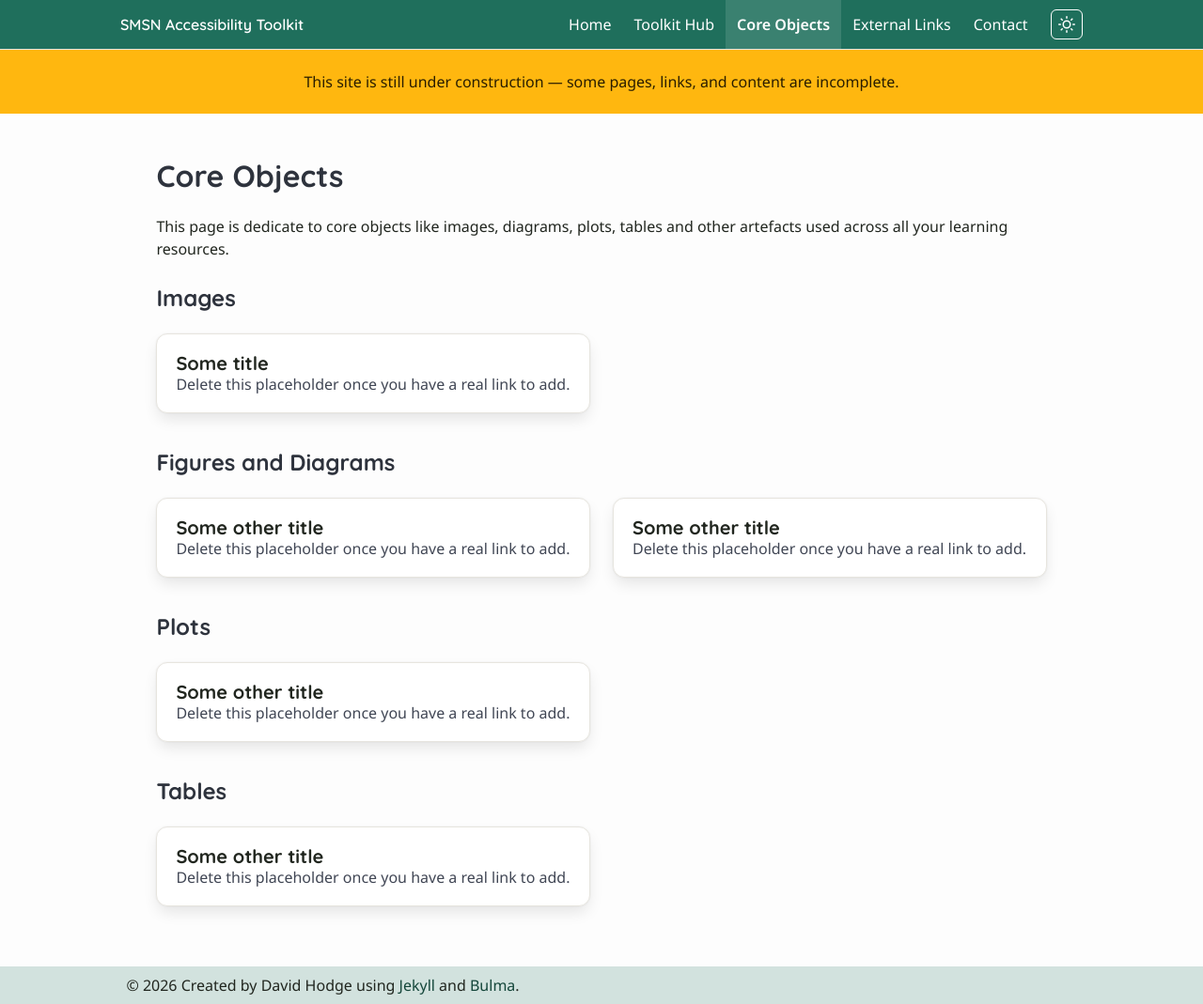
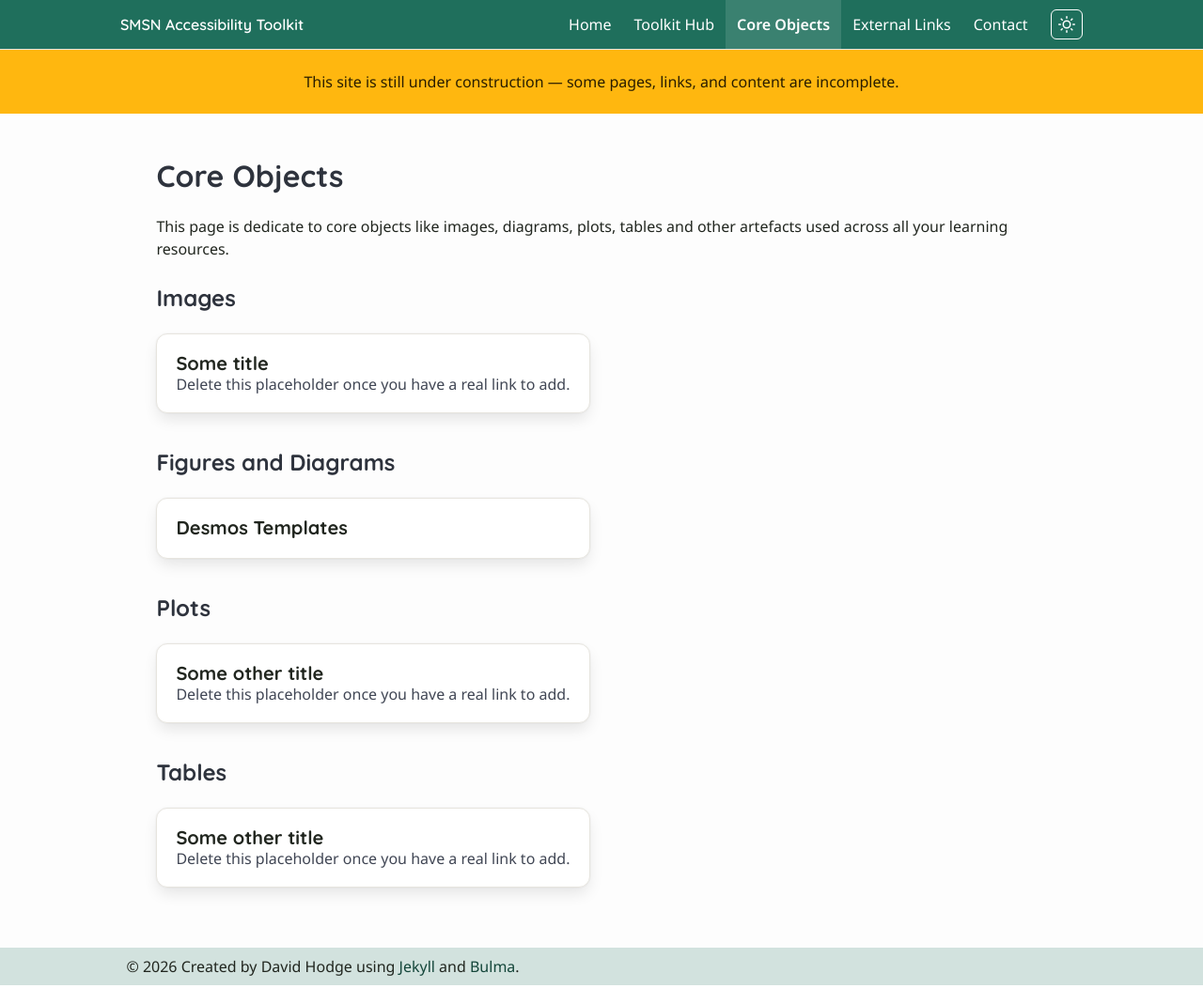
Before and after one commit to smsn-toolkit/smsn-toolkit.github.io, a Jekyll site: the page built from core-objects.md, in a window 1280 px wide. Shown: the whole page at 94% size. Built offline with Jekyll 4.4.1, drawn with Linux system fonts in a browser that asks for light colours.

Commit message:
Update core.yml
Added the link to Desmos templates in Figures and Diagrams section.

```diff
--- a/_data/core.yml
+++ b/_data/core.yml
@@ -15,12 +15,8 @@
 
 - category: "Figures and Diagrams"
   items:
-    - title: Some other title
-      url: https://example.com
-      description: Delete this placeholder once you have a real link to add.
-    - title: Some other title
-      url: https://example.com
-      description: Delete this placeholder once you have a real link to add.
+    - title: Desmos Templates
+      url: https://abdn.site/desmos-templates-repository
 
 
 - category: "Plots"
```
